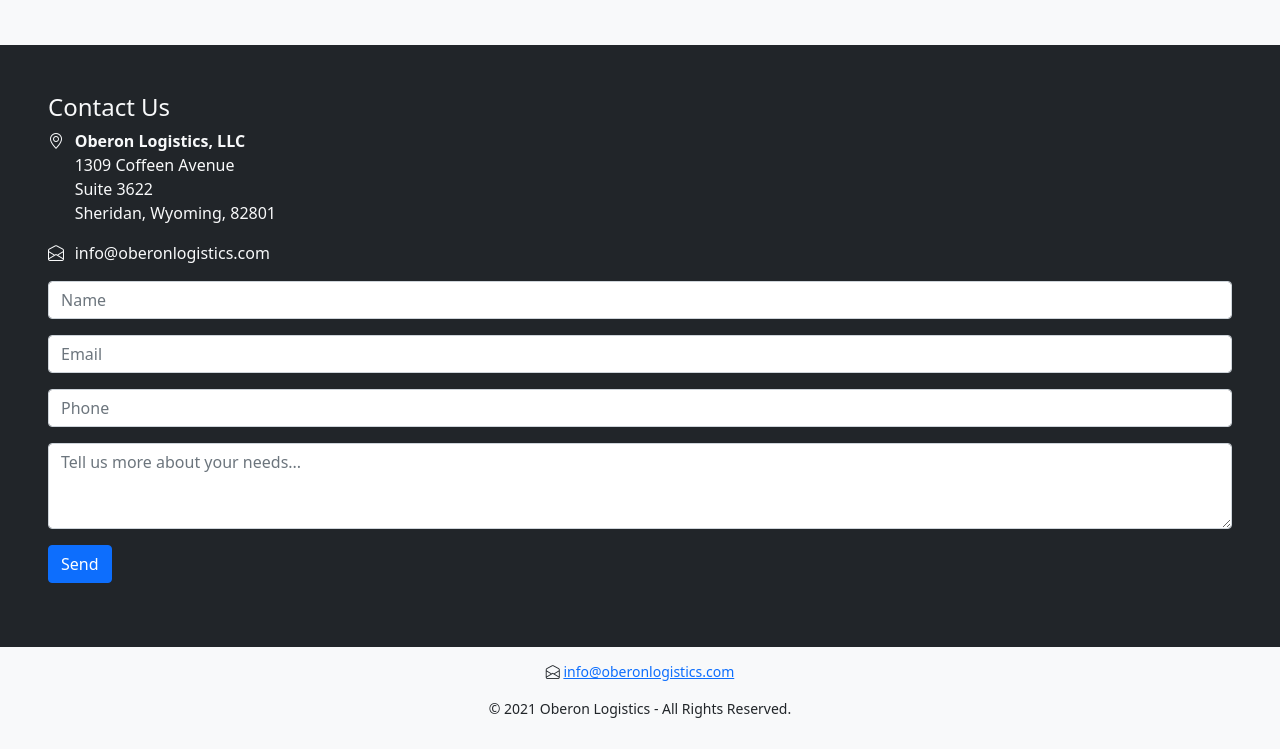
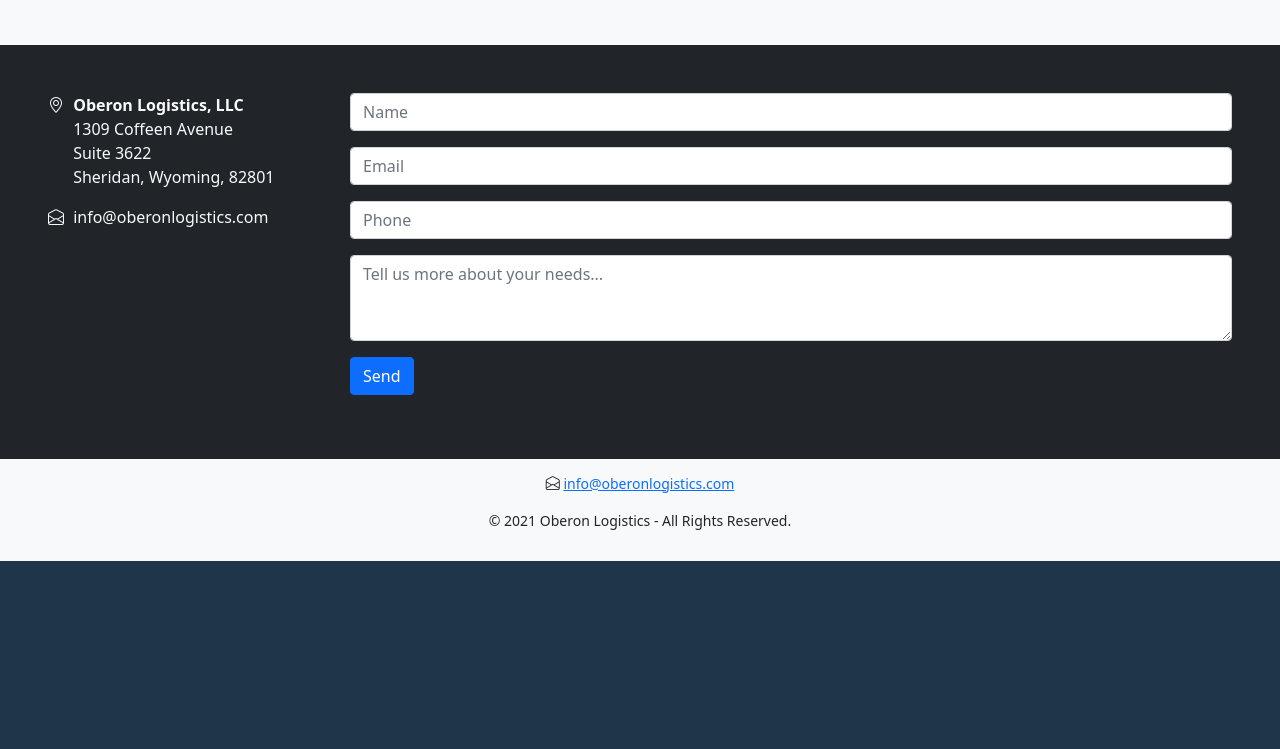
Before and after one commit to oberonsolutions/oberonlogistics-web, a plain HTML site: page public/index.html in a window 1280 px wide. Shown: the part 1927-2676 px from the top of the page. After the commit the page ends 2488 px from the top, so only its background shows below. Drawn offline with nearby package versions, Linux system fonts and the light colour scheme.

Commit message:
fixed contact-us section

```diff
--- a/public/index.html
+++ b/public/index.html
@@ -13,7 +13,7 @@
   <script async src="https://www.googletagmanager.com/gtag/js?id=G-Q3BGWH9TY8"></script>
   <script>
     window.dataLayer = window.dataLayer || [];
-    function gtag(){dataLayer.push(arguments);}
+    function gtag() { dataLayer.push(arguments); }
     gtag('js', new Date());
 
     gtag('config', 'G-Q3BGWH9TY8');
@@ -141,8 +141,8 @@
     </div>
   </div>
 
-  <div id="contact-us" class="content container-fluid bg-dark text-light mx-auto p-5">
-    <h4>Contact Us</h4>
+  <div id="contact-us" class="content container-fluid bg-dark text-light p-5">
+    <div class="row">
       <div class="col col-md-3">
         <div class="row">
           <div class="col col-sm-1">
@@ -171,23 +171,23 @@
       <div class="col">
         <form id="form-lead">
           <div class="mb-3">
-          <input type="text" class="form-control" name="name" placeholder="Name" required>
+            <input type="text" class="form-control" name="name" placeholder="Name" required="">
           </div>
           <div class="mb-3">
             <input type="email" class="form-control" name="email" placeholder="Email">
           </div>
           <div class="mb-3">
-          <input type="phone" class="form-control" name="phone" placeholder="Phone" required>
+            <input type="phone" class="form-control" name="phone" placeholder="Phone" required="">
           </div>
           <div class="mb-3">
-          <textarea class="form-control" name="memo" rows="3" placeholder="Tell us more about your needs..."></textarea>
+            <textarea class="form-control" name="memo" rows="3"
+              placeholder="Tell us more about your needs..."></textarea>
           </div>
-
           <button type="submit" class="btn btn-primary mb-3">Send</button>
         </form>
       </div>
     </div>
-
+  </div>
 
   <!-- footer -->
   <footer class="container-fluid bg-light text-center small">
@@ -205,4 +205,5 @@
   <script src="https://www.google.com/recaptcha/api.js?render=6LcAKMgbAAAAAI1v-qN1hMhcgiv--3ka-sU5vsaZ"></script>
   <script src="js/contactform.js"></script>
 </body>
+
 </html>
```
Lines whose indentation alone changed are shown as unchanged.
